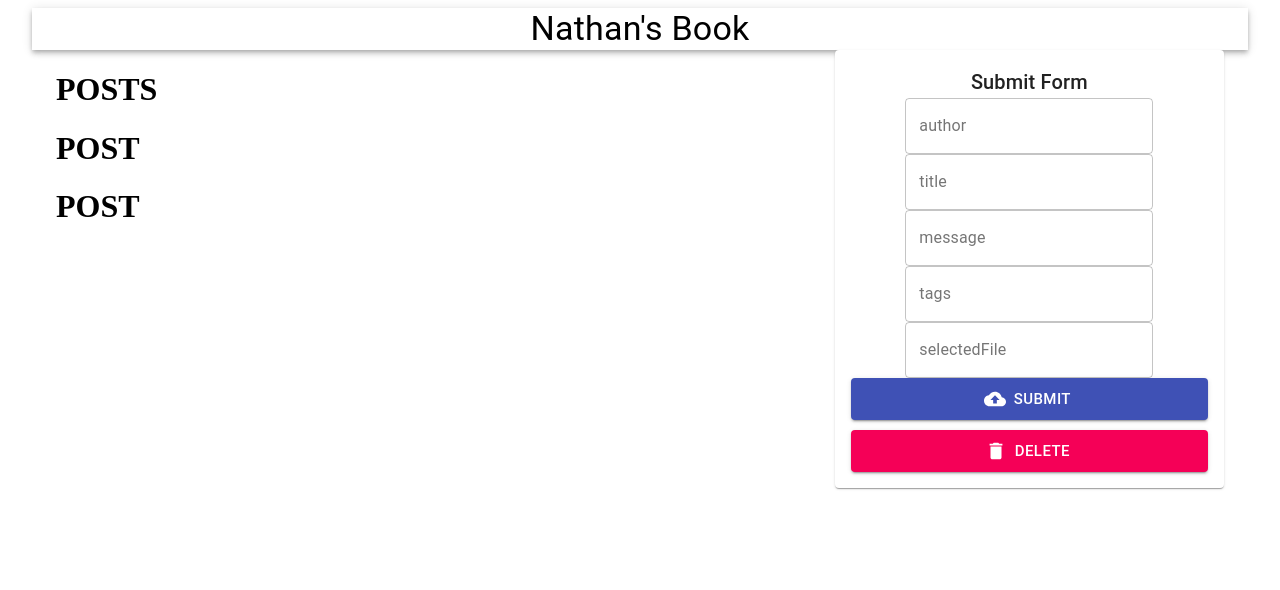
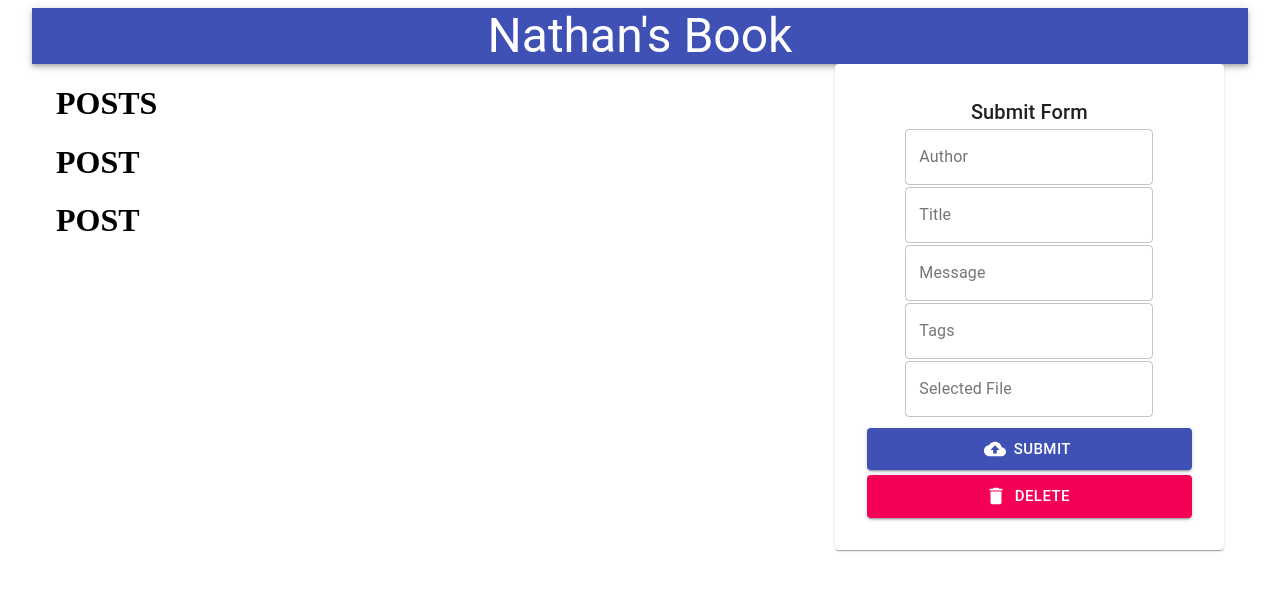
Before and after one commit to Jowest015/Cap-Project, a React (Create React App) app in the folder Front-end/: page / in a window 1280 px wide. Shown: the top 590 px of the page. Built offline with nearby package versions, Linux system fonts and the light colour scheme; no server answers.

Commit message:
some cleanup and param adjustment frontend

```diff
--- a/Front-end/src/App.jsx
+++ b/Front-end/src/App.jsx
@@ -18,8 +18,11 @@ const App = () => {
 
   return (
     <Container maxWidth="lg">
-      <AppBar className={classes.AppBar} position="static" color="inherit">
-        <Typography className={classes.header} variant="h4" align="center">Nathan's Book</Typography>
+      <AppBar
+      className={classes.AppBar}
+      position="static"
+      color="primary">
+        <Typography className={classes.header} variant="h3" align="center">Nathan's Book</Typography>
       </AppBar>
       <Grow in>
         <Container>
--- a/Front-end/src/components/Form/Form.jsx
+++ b/Front-end/src/components/Form/Form.jsx
@@ -28,37 +28,39 @@ const Form = () => {
       <form className={classes.form} onSubmit={handleSubmit}>
         <Typography variant="h6">Submit Form</Typography>
         <TextField
+          className={classes.textfield}
           name="author"
           variant="outlined"
-          label="author"
+          label="Author"
           value={postInfo.author}
           onChange={(e) => setPostInfo({ author: e.target.value })}
           />
           <TextField
+          className={classes.textfield}
           name="title"
           variant="outlined"
-          label="title"
+          label="Title"
           value={postInfo.title}
           onChange={(e) => setPostInfo({ title: e.target.value })}
           />
-          <TextField
+          <TextField           className={classes.textfield}
           name="message"
           variant="outlined"
-          label="message"
+          label="Message"
           value={postInfo.message}
           onChange={(e) => setPostInfo({ message: e.target.value })}
           />
-          <TextField
+          <TextField           className={classes.textfield}
           name="tags"
           variant="outlined"
-          label="tags"
+          label="Tags"
           value={postInfo.tags}
           onChange={(e) => setPostInfo({ tags: e.target.value })}
           />
-          <TextField
+          <TextField           className={classes.textfield}
           name="selectedFile"
           variant="outlined"
-          label="selectedFile"
+          label="Selected File"
           value={postInfo.selectedFile}
           onChange={(e) => setPostInfo({ selectedFile: e.target.value })}
           />
@@ -72,7 +74,6 @@ const Form = () => {
           <Button
           variant="contained"
           color="secondary"
-          className={classes.button}
           startIcon={<DeleteIcon />}
           size="large"
           fullWidth>Delete</Button>
--- a/Front-end/src/components/Form/styles.js
+++ b/Front-end/src/components/Form/styles.js
@@ -2,7 +2,7 @@ import { makeStyles } from "@material-ui/core/styles";
 
 export default makeStyles((theme) => ({
   paper: {
-    padding: theme.spacing(2),
+    padding: theme.spacing(4),
   },
   form: {
     display: "flex",
@@ -10,6 +10,11 @@ export default makeStyles((theme) => ({
     justifyContent: "center",
   },
   buttonSubmit: {
-    marginBottom: 10,
+    marginTop: 10,
+    marginBottom: 5,
+  },
+  textfield: {
+    margin: 1,
+
   },
 }));
```
